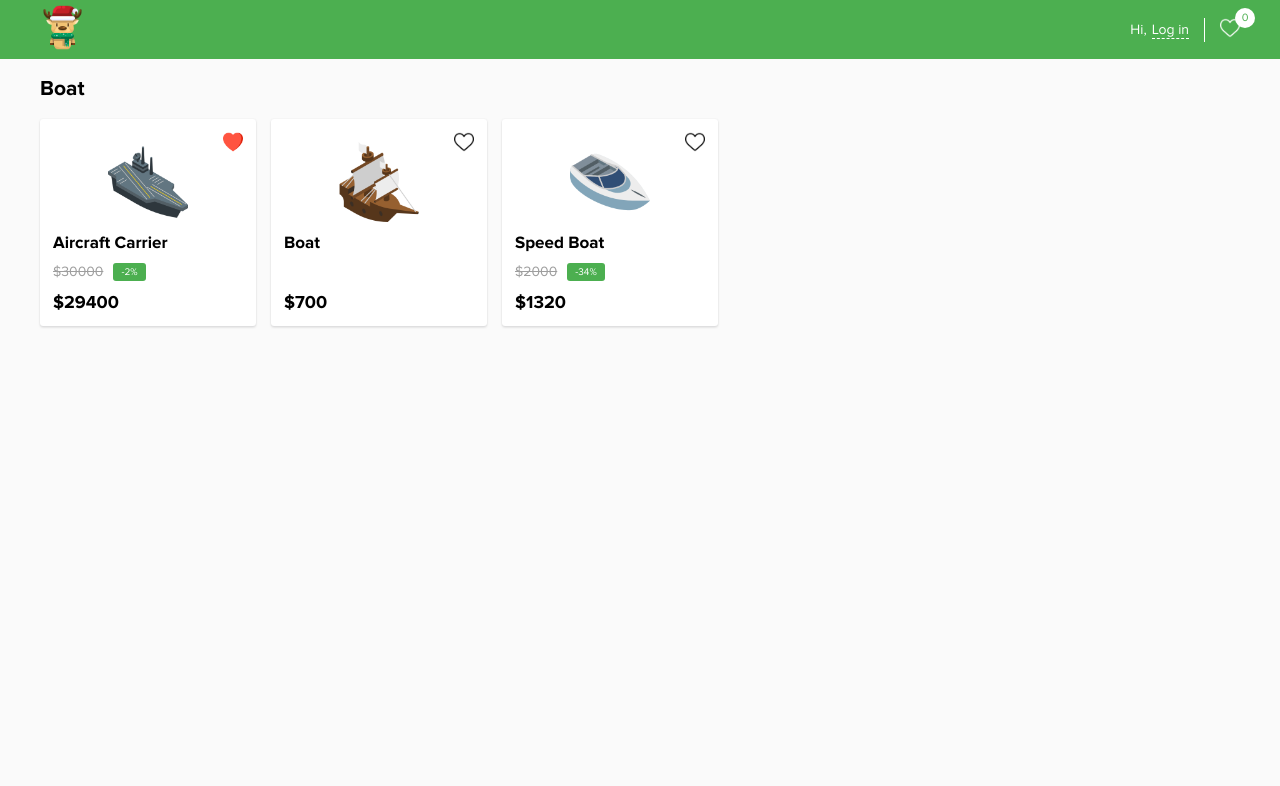
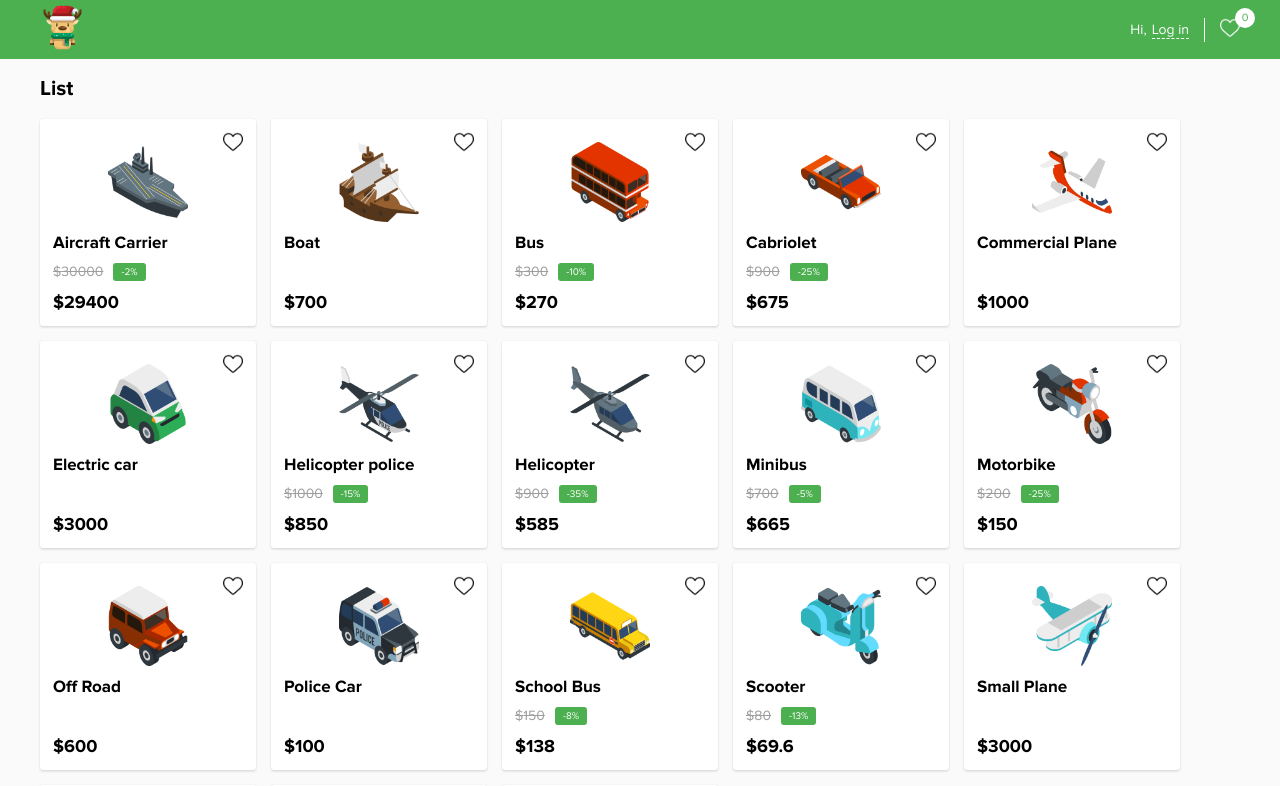
Before and after one commit to artemhp/react-app-online-store, a React (Create React App) app: page / in a window 1280 px wide. Shown: the top 786 px of the page. Built offline with nearby package versions, Linux system fonts and the light colour scheme.

Commit message:
Dynamic Items list

```diff
--- a/src/components/ItemsList.js
+++ b/src/components/ItemsList.js
@@ -5,75 +5,44 @@ export default function ItemsList() {
   console.log(products);
   return (
     <section className="category" data-name="Boat">
-      <h2>Boat</h2>
+      <h2>List</h2>
       <div className="category__container">
+        {products.map((item) => (
           <div className="product">
             <button className="product__favourite">
               <img
-              src="images/product__favourite--true.png"
+                src={
+                  item.isFavourite
+                    ? "images/product__favourite--true.png"
+                    : "images/product__favourite.png"
+                }
                 alt="favourite"
                 height="20"
               />
             </button>
             <img
-            src="images/products/aircraft-carrier.png"
+              src={"images/products/" + item.img + ".png"}
               className="product__img"
-            alt="Aircraft Carrier"
+              alt={item.title}
               height="80"
             />
-          <p className="product__title">Aircraft Carrier</p>
+            <p className="product__title">{item.title}</p>
+            {item.sale && (
               <div className="product__sale">
-            <span className="product__sale--old">$30000</span>
-            <span className="product__sale--percent">-2%</span>
+                <span className="product__sale--old">${item.price}</span>
+                <span className="product__sale--percent">
+                  -{item.salePercent}%
+                </span>
               </div>
+            )}
+
             <div className="product__info">
-            <span className="product__price">$29400</span>
+              <span className="product__price">
+                ${item.price - (item.price * (item.salePercent || 0)) / 100}
+              </span>
             </div>
           </div>
-
-        <div className="product">
-          <button className="product__favourite">
-            <img
-              src="images/product__favourite.png"
-              alt="favourite"
-              height="20"
-            />
-          </button>
-          <img
-            src="images/products/boat.png"
-            className="product__img"
-            alt="Boat"
-            height="80"
-          />
-          <p className="product__title">Boat</p>
-          <div className="product__info">
-            <span className="product__price">$700</span>
-          </div>
-        </div>
-
-        <div className="product">
-          <button className="product__favourite">
-            <img
-              src="images/product__favourite.png"
-              alt="favourite"
-              height="20"
-            />
-          </button>
-          <img
-            src="images/products/speed-boat.png"
-            className="product__img"
-            alt="Speed Boat"
-            height="80"
-          />
-          <p className="product__title">Speed Boat</p>
-          <div className="product__sale">
-            <span className="product__sale--old">$2000</span>
-            <span className="product__sale--percent">-34%</span>
-          </div>
-          <div className="product__info">
-            <span className="product__price">$1320</span>
-          </div>
-        </div>
+        ))}
       </div>
     </section>
   );
```
Lines whose indentation alone changed are shown as unchanged.
